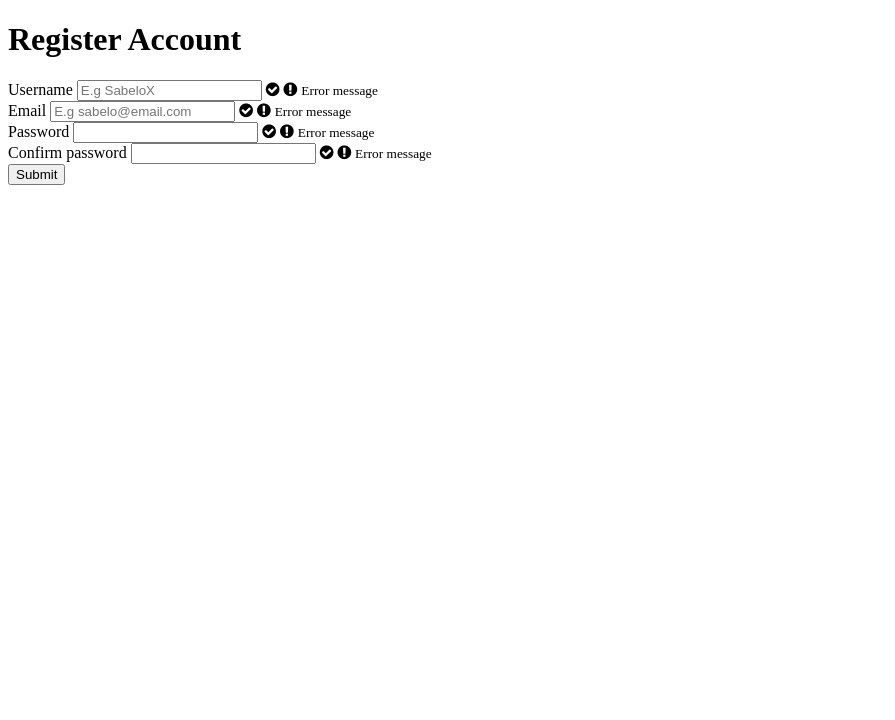
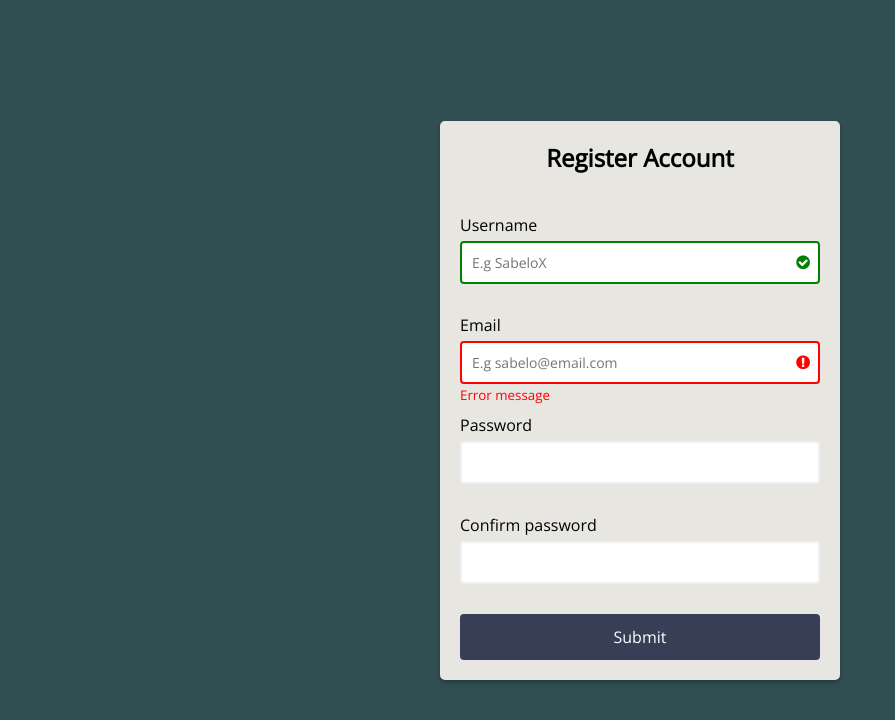
Before and after one commit to SabeloX/Form-Validation, a plain HTML site: page index.html in a window 1280 px wide. Shown: the whole page, without its empty margins (0-895 px from the left). Drawn offline with nearby package versions, Linux system fonts and the light colour scheme.

Commit message:
Added styles

```diff
--- a/index.css
+++ b/index.css
@@ -0,0 +1,103 @@
+@import url('https://fonts.googleapis.com/css2?family=Open+Sans:wght@300&display=swap');
+
+* {
+  box-sizing: border-box;
+  margin: 0;
+  padding: 0;
+}
+
+body {
+  display: flex;
+  justify-content: center;
+  align-items: center;
+  min-height: 100vh;
+  font-family: 'Open Sans', sans-serif;
+  background-color: #314e52;
+}
+
+.container {
+  background-color: #e7e6e1;
+  width: 400px;
+  max-width: 100%;
+  box-shadow: 0 2px 4px rgba(0, 0, 0, 0.3);
+  border-radius: 5px;
+}
+
+.header {
+  padding: 20px;
+  text-align: center;
+}
+
+.form {
+  padding: 20px;
+}
+
+.form-control {
+  margin-bottom: 10px;
+  padding-bottom: 20px;
+  position: relative;
+}
+
+.form-control label {
+  display: inline-block;
+  margin-bottom: 5px;
+}
+
+.form-control input {
+  font-family: inherit;
+  border: 2px solid #f0f0f0;
+  display: block;
+  border-radius: 4px;
+  font-size: 14px;
+  padding: 10px;
+  width: 100%;
+  outline: none;
+}
+
+.form-control i {
+  position: absolute;
+  top: 40px;
+  right: 10px;
+  visibility: hidden;
+}
+
+.form-control small {
+  position: absolute;
+  bottom: 0;
+  left: 0;
+  visibility: hidden;
+}
+
+.form button {
+  background-color: #383e56;
+  border: 2px solid #383e56;
+  border-radius: 4px;
+  padding: 10px;
+  width: 100%;
+  font-family: inherit;
+  color: #fff;
+  font-size: 16px;
+}
+
+.form-control.success input {
+  border-color: green;
+}
+
+.form-control.error input {
+  border-color: red;
+}
+
+.form-control.success i.fa-check-circle {
+  color: green;
+  visibility: visible;
+}
+
+.form-control.error i.fa-exclamation-circle {
+  color: red;
+  visibility: visible;
+}
+
+.form-control.error small {
+  color: red;
+  visibility: visible;
+}
--- a/index.html
+++ b/index.html
@@ -5,23 +5,23 @@
     <meta name='author' content='Sabelo Mtetwa'>
     <meta name='description' content='A registration for with Javascript validation.'>
     <link rel="stylesheet" href="https://cdnjs.cloudflare.com/ajax/libs/font-awesome/4.7.0/css/font-awesome.min.css">
+    <link rel='stylesheet' href='index.css'>
     <title>Register Account</title>
   </head>
   <body>
     <div class='container'>
       <div class='header'>
-        <h1>Register Account</h1>
-      </div>
+        <h2>Register Account</h2>
       </div>
       <form class='form'>
-      <div class='form-control'>
+        <div class='form-control success'>
           <label>Username</label>
           <input type='text' id='username' placeholder='E.g SabeloX'/>
           <i class='fa fa-check-circle'></i>
           <i class='fa fa-exclamation-circle'></i>
           <small>Error message</small>
         </div>
-      <div class='form-control'>
+        <div class='form-control error'>
           <label>Email</label>
           <input type='email' id='email' placeholder='E.g sabelo@email.com'/>
           <i class='fa fa-check-circle'></i>
@@ -44,5 +44,6 @@
         </div>
         <button type="submit">Submit</button>
       </form>
+    </div>
   </body>
 </html>
```
Lines whose indentation alone changed are shown as unchanged.
